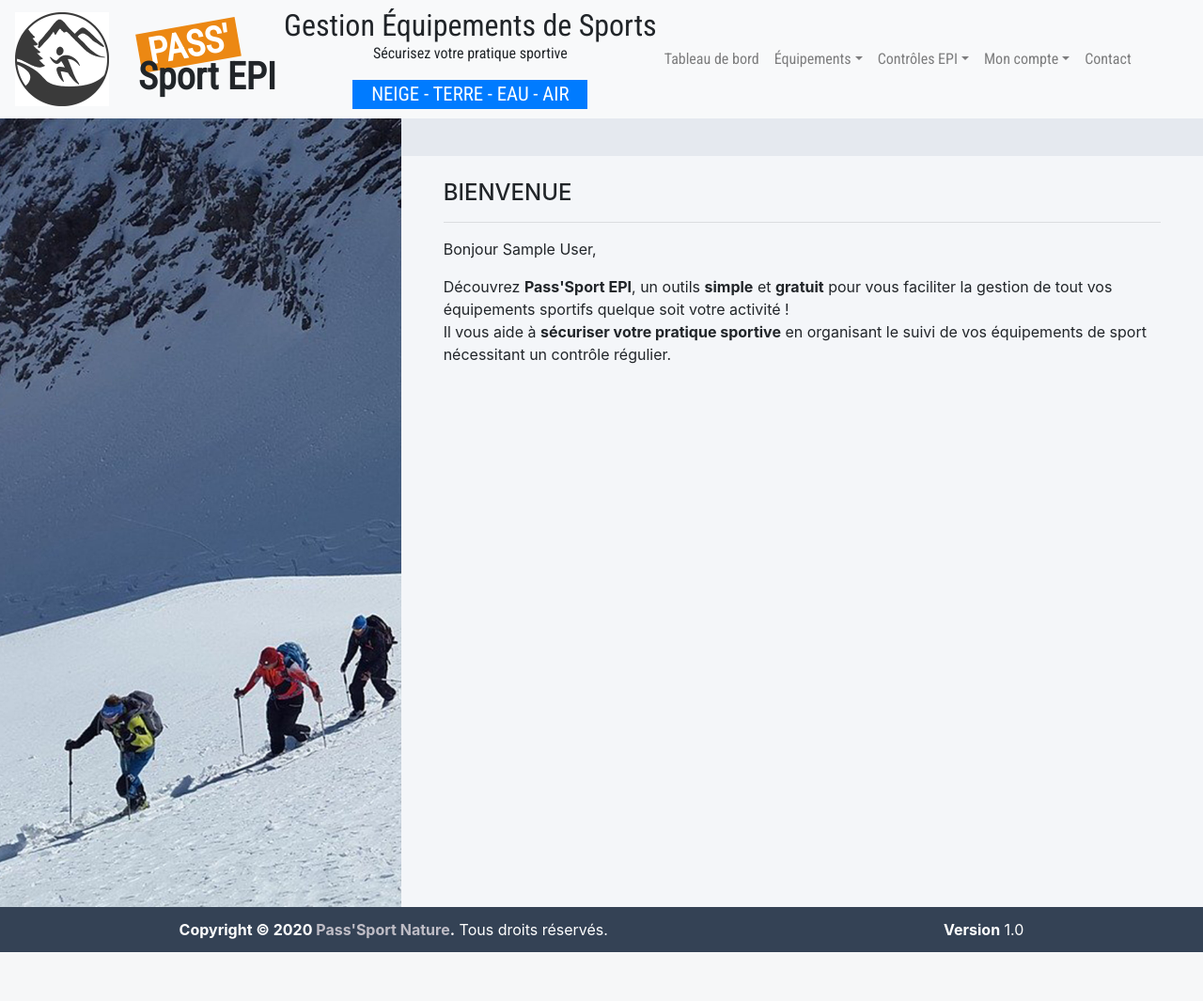
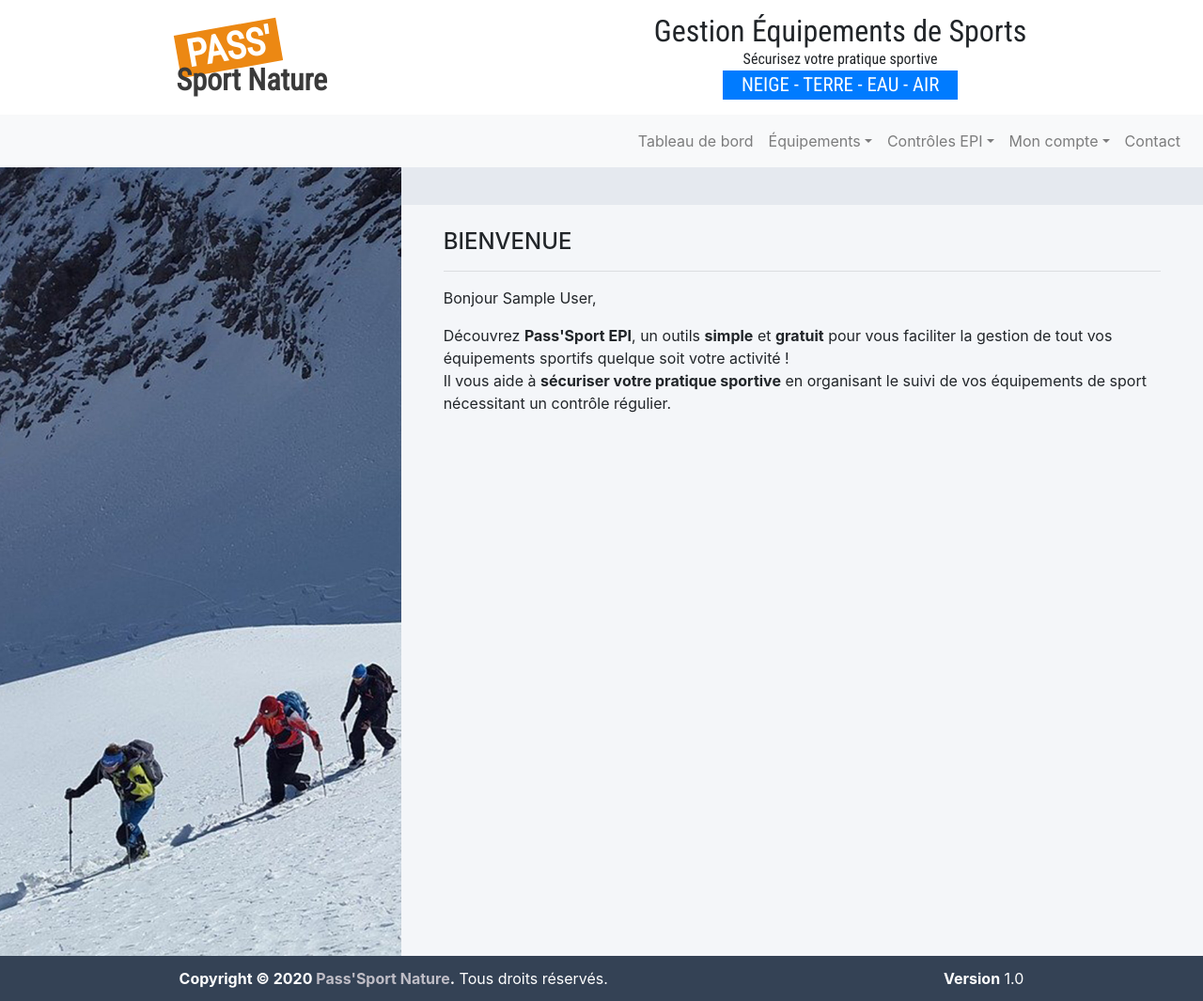
Before and after one commit to FROSSARD-Ma/EPI-Pass-Sport-Nature, a PHP site: page /home in a window 1280 px wide. Shown: the whole page at 94% size. Before the commit the page ends 1013 px from the top, so only its background shows below. Run offline with PHP 8.4, Linux system fonts and the light colour scheme; the visitor is signed in with stand-in values (Sample User, id 1); data that the repository does not hold is empty; some libraries are stand-ins or nearby versions.

Commit message:
Passage entete en responsive

```diff
--- a/public/css/style.css
+++ b/public/css/style.css
@@ -60,34 +60,22 @@
   font-weight: bold;
 }
 
-/* HEADER ====================== */
-nav#topNav {
-  font-family: "Roboto Condensed", sans-serif;
-  background-color: white;
-  padding: 0.5em;
-  display: flex;
-  justify-content: space-between;
-  align-items: center;
-}
-nav#topNav a:hover {
-  color: #3A3A3A;
-}
-nav#topNav img#logo {
-  height: 45px;
-}
-nav#topNav .dropdown-menu a, nav#topNav a:hover {
-  color: #3A3A3A;
-}
-nav#topNav #pass-nature {
+.pass-nature {
   position: relative;
   display: flex;
   text-align: left;
   top: -15px;
+  min-width: 165px;
 }
-nav#topNav #pass-nature .pass-titre {
+.pass-nature a, .pass-nature a:hover {
+  color: #3A3A3A;
+  text-decoration: none;
+}
+.pass-nature .pass-titre {
   margin: 15px;
 }
-nav#topNav #pass-nature .pass-orange {
+.pass-nature .pass-orange {
+  position: absolute;
   line-height: 110%;
   color: white;
   font-size: 1.5em;
@@ -95,30 +83,47 @@ nav#topNav #pass-nature .pass-orange {
   background-color: #EC8813;
   transform: rotate(-10deg);
   margin: 0;
-  padding: 0 5px;
+  padding: 1px 5px;
+  width: 71px;
+  top: -6px;
 }
-nav#topNav #pass-nature .pass-nom {
+.pass-nature .pass-nom {
   position: absolute;
   width: 100%;
   font-weight: bold;
-  font-size: 1.5em;
+  font-size: 1.3em;
   margin: 0;
-  top: 33px;
+  top: 15px;
 }
-nav#topNav #pass-epi {
+
+/* HEADER ====================== */
+header#entete {
   display: none;
+  font-family: "Roboto Condensed", sans-serif;
+  background-color: white;
+  padding: 1em;
+  justify-content: space-around;
+  width: 100%;
+  align-items: center;
+}
+header#entete #pass-epi {
+  display: flex;
+  flex-direction: column;
   text-align: center;
 }
-nav#topNav #pass-epi .titre {
+header#entete #pass-epi p {
+  margin: 0;
+}
+header#entete #pass-epi .titre {
   font-size: 2em;
   margin: 0;
   line-height: 110%;
 }
-nav#topNav #pass-epi .sous-titre {
+header#entete #pass-epi .sous-titre {
   font-size: 1em;
   margin: 0;
 }
-nav#topNav #pass-epi .pass-bleu {
+header#entete #pass-epi .pass-bleu {
   width: 250px;
   color: white;
   font-size: 1.3em;
@@ -127,6 +132,22 @@ nav#topNav #pass-epi .pass-bleu {
   margin-right: auto;
   margin-left: auto;
 }
+
+/* NAV ========================== */
+nav#navTop {
+  background-color: white;
+  padding: 0.5em;
+  display: flex;
+  justify-content: space-between;
+  align-items: center;
+}
+nav#navTop #logo {
+  display: block;
+}
+nav#navTop .dropdown-menu a, nav#navTop a:hover {
+  color: #3A3A3A;
+}
+
 /* MAIN ======================== */
 main {
   background: #f4f6f9;
@@ -205,6 +226,7 @@ main .container h2 {
 
 /* SIDEBAR ===================== */
 .sidebar {
+  display: none;
   padding-right: 0px;
   padding-left: 0px;
   background-color: #344255;
@@ -360,10 +382,28 @@ footer a, footer a:hover {
 
 /* -- TABLET  ---------------------------------------------------- */
 @media all and (min-width: 768px) {
-  nav#topNav img#logo {
-    height: 80px;
+  header#entete {
+    display: inline-flex;
   }
-  nav#topNav #pass-epi {
+  header#entete .pass-orange {
+    font-size: 2.3em;
+    padding: 1px 10px;
+    width: 110px;
+    top: -15px;
+  }
+  header#entete .pass-nom {
+    font-size: 1.9em;
+    top: 15px;
+  }
+
+  nav#navTop {
+    padding: 0.5em 1em;
+  }
+  nav#navTop #logo {
+    display: none;
+  }
+
+  .sidebar {
     display: block;
   }
 
@@ -382,25 +422,12 @@ footer a, footer a:hover {
 }
 /* -- ORDI  ---------------------------------------------------- */
 @media all and (min-width: 993px) {
-  nav#topNav {
-    padding: 0.5em 1em;
+  header#entete .pass-orange {
+    font-size: 2.5em;
+    top: -18px;
   }
-  nav#topNav img#logo {
-    height: 100px;
-  }
-  nav#topNav #pass-nature {
-    min-width: 170px;
-  }
-  nav#topNav #pass-nature .pass-orange {
-    font-size: 2.4em;
-    padding: 0 10px;
-  }
-  nav#topNav #pass-nature .pass-nom {
-    font-size: 2.5em;
-    top: 40px;
-  }
-  nav#topNav #pass-epi {
-    display: block;
+  header#entete .pass-nom {
+    font-size: 2em;
   }
 
   /* CARD ======================== */
--- a/public/css/style.scss
+++ b/public/css/style.scss
@@ -78,41 +78,24 @@ $primary:#007bff;
   	}
 }
 
-
-
-
-/* HEADER ====================== */
-nav#topNav {
-	font-family: 'Roboto Condensed', sans-serif;
-	background-color: white;
-	padding: 0.5em;
-	display: flex;
-	justify-content: space-between;
-	align-items: center;
-
-
-	a:hover {
-		color: $texte-fonce;
-	}
-
-	img#logo {
-		height: 45px;
-	}
-
-	.dropdown-menu a, a:hover {
-		color:  $texte-fonce;
-	}
-
-	#pass-nature {
+// LOGO ===============================
+.pass-nature {
 	position: relative;
 	display: flex;
 	text-align: left;
 	top: -15px;
+	min-width: 165px;
+
+	a, a:hover {
+		color: $texte-fonce;
+		text-decoration: none;
+	}
 
 	.pass-titre {
 		margin: 15px;
 	}
 	.pass-orange {
+		position: absolute;
 		line-height: 110%;
 		color: white;
 		font-size: 1.5em;
@@ -120,21 +103,40 @@ nav#topNav {
 		background-color: $orang;
 		transform: rotate(-10deg);
 		margin:0;
-			padding: 0 5px;
+		padding: 1px 5px;
+		width: 71px;
+		top:-6px;
 	}
 	.pass-nom {
 		position: absolute;
 		width: 100%;
 		font-weight: bold;
-			font-size: 1.5em;
+		font-size: 1.3em;
 		margin:0;
-			top:33px;
+		top:15px;
 	}
 }
 
+
+/* HEADER ====================== */
+
+header#entete {
+	display: none;
+	font-family: 'Roboto Condensed', sans-serif;
+	background-color: white;
+	padding: 1em;
+	justify-content: space-around;
+	width: 100%;
+	align-items: center;
+
 	#pass-epi {
-		display: none;
+		display: flex;
+		flex-direction: column;
 		text-align: center;
+
+		p {
+			margin:0;
+		}
 
 		.titre {
 			font-size: 2em;
@@ -156,8 +158,23 @@ nav#topNav {
 		}
 	}
 
-	#pass-nav {
+}
 
+/* NAV ========================== */
+
+nav#navTop {
+	background-color: white;
+	padding: 0.5em;
+	display: flex;
+	justify-content: space-between;
+	align-items: center;
+
+	#logo {
+		display: block;
+	}
+
+	.dropdown-menu a, a:hover {
+		color:  $texte-fonce;
 	}
 }
 
@@ -251,7 +268,7 @@ main {
 
 /* SIDEBAR ===================== */
 .sidebar {
-
+	display: none;
 	padding-right: 0px;
     padding-left: 0px;
     background-color: $fond-fonce;
@@ -422,14 +439,32 @@ footer {
 /* -- TABLET  ---------------------------------------------------- */
 @media all and (min-width: 768px)
 {
-	nav#topNav {
-		img#logo {
-			height: 80px;
+	header#entete {
+		display: inline-flex;
+
+		.pass-orange {
+			font-size: 2.3em;
+			padding: 1px 10px;
+			width: 110px;
+			top:-15px;
+		}
+		.pass-nom {
+			font-size: 1.9em;
+			top:15px;
+		}
 	}
 
-		#pass-epi {
+	nav#navTop {
+
+		padding: 0.5em 1em;
+
+		#logo {
+			display: none;
+		}
+	}
+
+	.sidebar {
 		display: block;
-		}
 	}
 
 	.section {
@@ -448,29 +483,18 @@ footer {
 /* -- ORDI  ---------------------------------------------------- */
 @media all and (min-width: 993px)
 {
-	nav#topNav {
-
-		padding: 0.5em 1em;
-
-		img#logo {
-			height: 100px;
-		}
-		#pass-nature {
-			min-width: 170px;
+	header#entete {
 		.pass-orange {
-				font-size: 2.4em;
-				padding: 0 10px;
+			font-size: 2.5em;
+			top:-18px;
 		}
 		.pass-nom {
-				font-size: 2.5em;
-				top:40px;
+			font-size: 2em;
 		}
 	}
 
-		#pass-epi {
-			display: block;
-		}
-	}
+
+
 
 	/* CARD ======================== */
 	.card-body {
--- /dev/null
+++ b/views/templates/header.twig
@@ -0,0 +1,14 @@
+<header id="entete">
+    <div class="pass-nature">
+      <a href="https://pass-sport-nature.fr/" target="_blank" >
+        <p class="pass-orange">PASS'</p>
+        <p class="pass-nom">Sport Nature</p>
+      </a>
+    </div>
+
+    <div id="pass-epi">
+          <p class="titre">Gestion Équipements de Sports</p>
+          <p>Sécurisez votre pratique sportive</p>
+          <p class="pass-bleu">NEIGE - TERRE - EAU - AIR</p>
+    </div>
+</header>
--- a/views/templates/layout.twig
+++ b/views/templates/layout.twig
@@ -27,6 +27,8 @@
 
   </head>
   <body>
+
+    {% include('header.twig') %}
 
     {% include('navbarTop.twig') %}
 
--- a/views/templates/navbarTop.twig
+++ b/views/templates/navbarTop.twig
@@ -1,29 +1,18 @@
-<nav id="topNav" class="navbar sticky-top  navbar-expand-lg navbar-light bg-light">
+<nav id="navTop" class="navbar sticky-top navbar-expand-sm navbar-light bg-light">
 
-  <div>
-    <a class="navbar-brand" href="https://pass-sport-nature.fr/" target="_blank" >
-      <img id="logo" src="public/img/logo.jpg">
+      <div id="logo" class="pass-nature">
+        <a href="https://pass-sport-nature.fr/" target="_blank" >
+          <p class="pass-orange">PASS'</p>
+          <p class="pass-nom">Sport Nature</p>
         </a>
       </div>
-  <div id="pass-nature">
-    <div class="pass-titre">
-        <p class="pass-orange">PASS'</p>
-        <p class="pass-nom">Sport EPI</p>
-    </div>
-  </div>
-  <div id="pass-epi">
-        <p class="titre">Gestion Équipements de Sports</p>
-        <p class="pass-accroche">Sécurisez votre pratique sportive</p>
-        <p class="pass-bleu">NEIGE - TERRE - EAU - AIR</p>
-  </div>
-
 
       <button class="navbar-toggler" type="button" data-toggle="collapse" data-target="#navbarNavDropdown" aria-controls="navbarNavDropdown" aria-expanded="false" aria-label="Toggle navigation">
         <span class="navbar-toggler-icon"></span>
       </button>
 
       <div class="collapse navbar-collapse" id="navbarNavDropdown">
-    <ul class="navbar-nav">
+        <ul class="navbar-nav ml-auto">
 
           {% if session.userId %}
 
@@ -69,4 +58,5 @@
 
         </ul>
       </div>
+
 </nav>
```
Also changed, not shown: 1 other file. Lines whose indentation alone changed are shown as unchanged.
